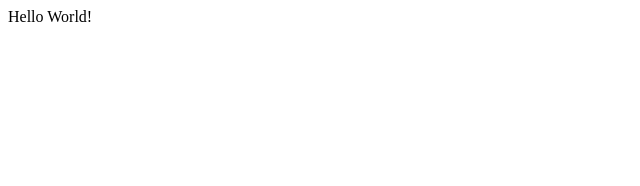
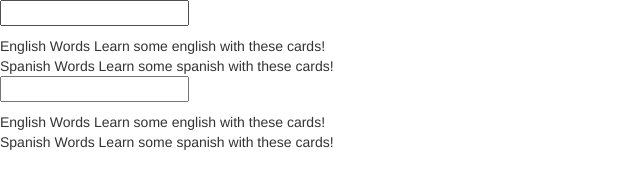
Before and after one commit to tykowale/angular-toy, a website: page www/index.html in a window 1280 px wide. Shown: the whole page, without its empty margins (0-640 px from the left). Drawn offline with nearby package versions, Linux system fonts and the light colour scheme.

Commit message:
Starting app and index

```diff
--- /dev/null
+++ b/www/app/flashcards.js
@@ -0,0 +1,16 @@
+angular.module('flashcardApps', [])
+.controller('flashcardController', function($scope) {
+       $scope.decks = [
+           {
+               "name": "English Words",
+               "description": "Learn some english with these cards!"
+           },
+           {
+               "name": "Spanish Words",
+               "description": "Learn some spanish with these cards!"
+           }
+       ]
+    })
+    .controller('formController', function($scope) {
+
+    });
--- a/www/index.html
+++ b/www/index.html
@@ -1 +1,28 @@
-Hello World!
+<html ng-app="flashcardApps">
+<head>
+    <title> Angular Demo App</title>
+    <link rel="stylesheet" href="lib/bootstrap/dist/css/bootstrap.css">
+</head>
+
+<body>
+    <div ng-controller="flashcardController">
+        <input ng-model="sortCriteria.name">
+        <p>{{ sortCriteria.name }}</p>
+        <div ng-repeat="deck in decks">
+            <span> {{deck.name}}</span>
+            <span> {{deck.description}}</span>
+        </div>
+
+        <div ng-controller="formController">
+            <input ng-model="sortCriteria.name">
+            <p>{{ sortCriteria.name }}</p>
+            <div ng-repeat="deck in decks">
+                <span> {{deck.name}}</span>
+                <span> {{deck.description}}</span>
+            </div>
+        </div>
+    </div>
+    <script src="lib/angular/angular.js"></script>
+    <script src="app/flashcards.js"></script>
+</body>
+</html>
```
